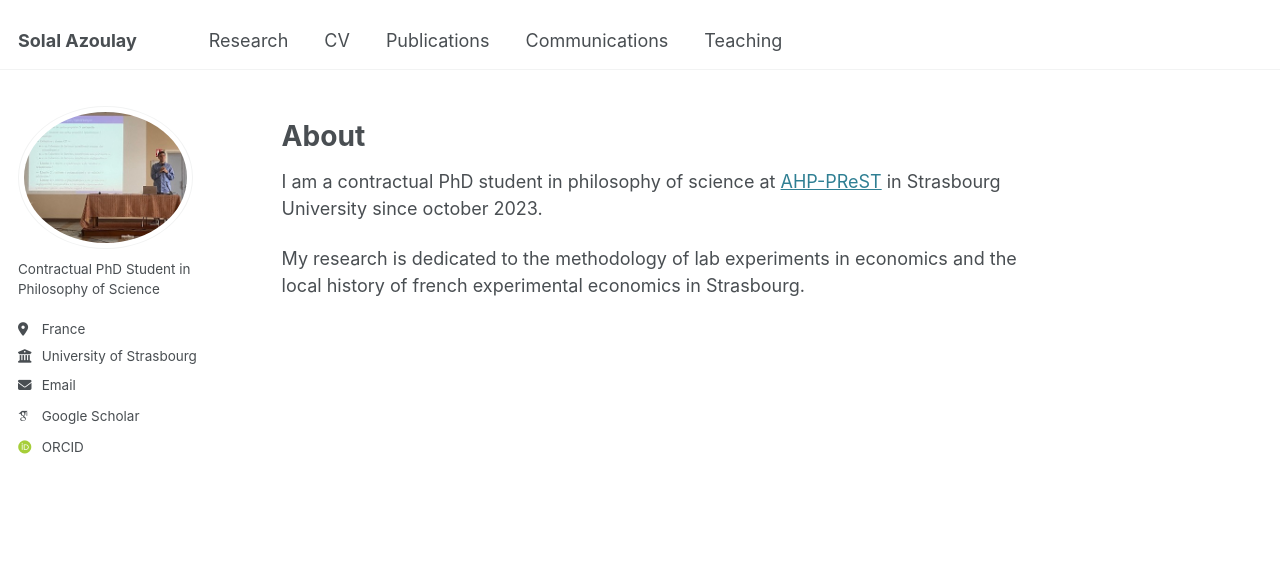
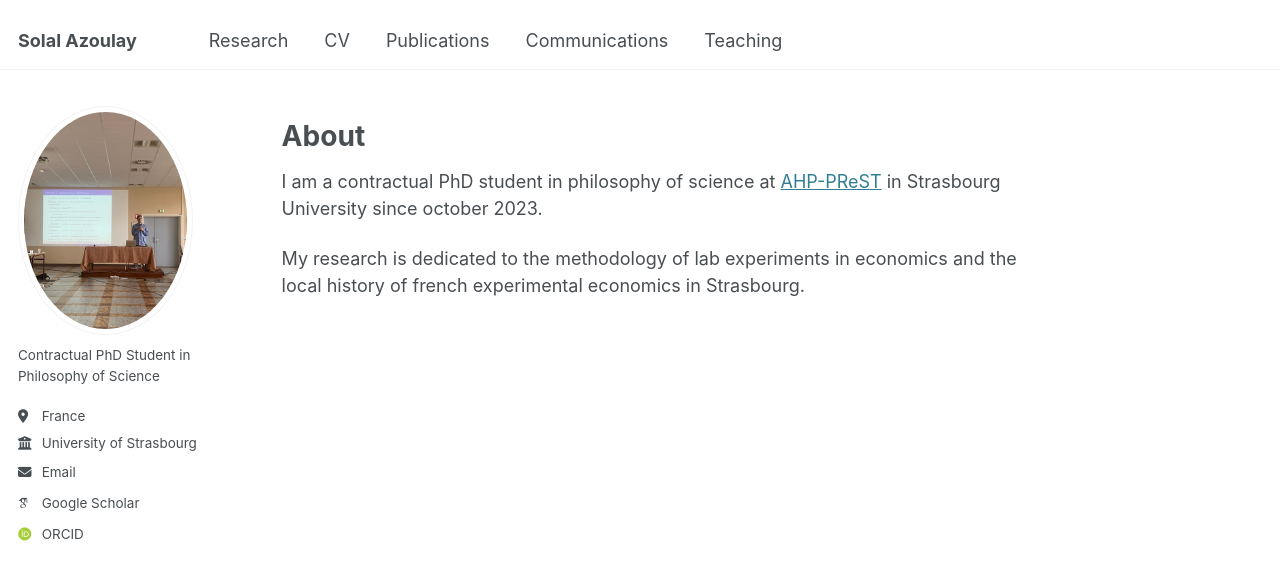
Before and after one commit to solal-azoulay/solal-azoulay.github.io, a Jekyll site: the page built from _pages/about.md, in a window 1280 px wide. Shown: the top 580 px of the page. Built offline with Jekyll 4.4.1, drawn with Linux system fonts in a browser that asks for light colours; some web fonts are replaced.

Commit message:
Update _config.yml

```diff
--- a/_config.yml
+++ b/_config.yml
@@ -22,7 +22,7 @@ repository               : "solal-azoulay/solal-azoulay.github.io"
 #               Additional customization can be done by editing /_includes/author-profile.html
 author:
   # Biographic information
-  avatar           : "AHP-2024(2).jpg"
+  avatar           : "AHP-2024.jpg"
   name             :
   pronouns         : # example: "she/her"
   bio              : "Contractual PhD Student in Philosophy of Science"
```
